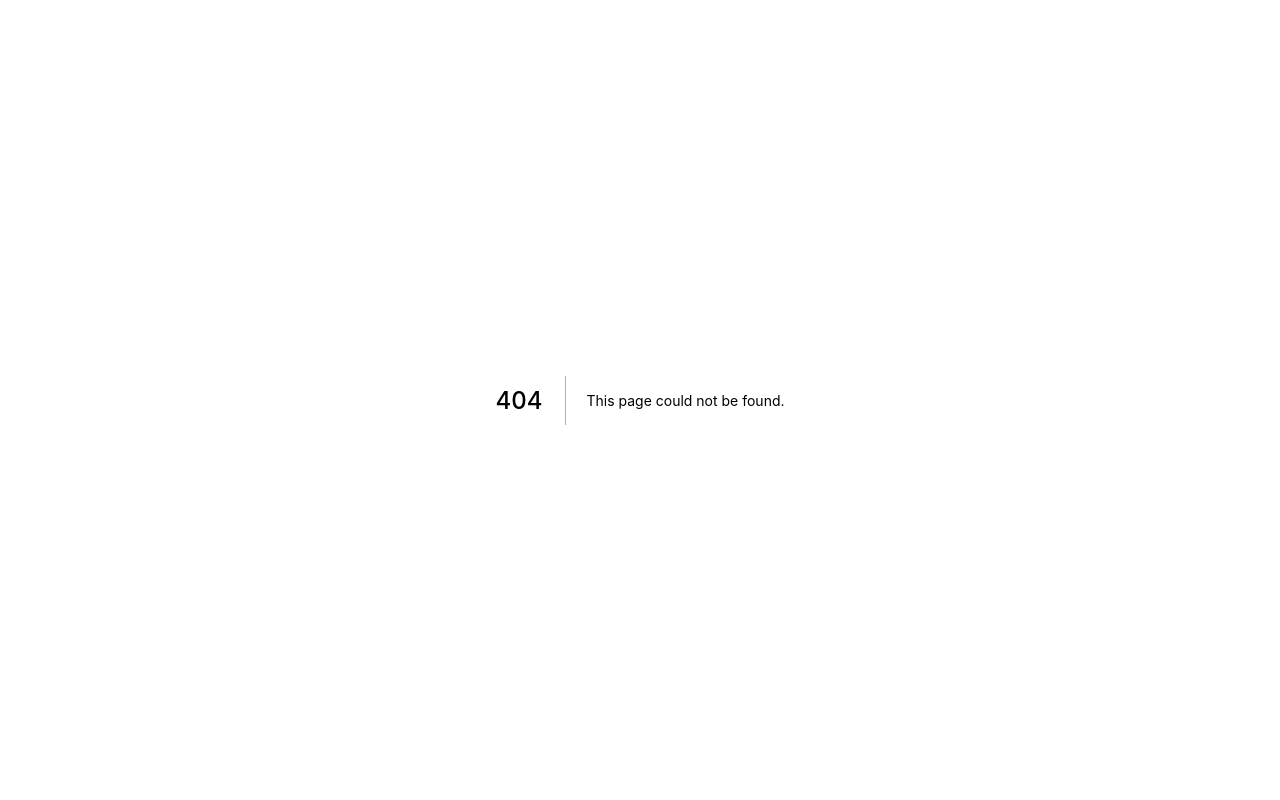
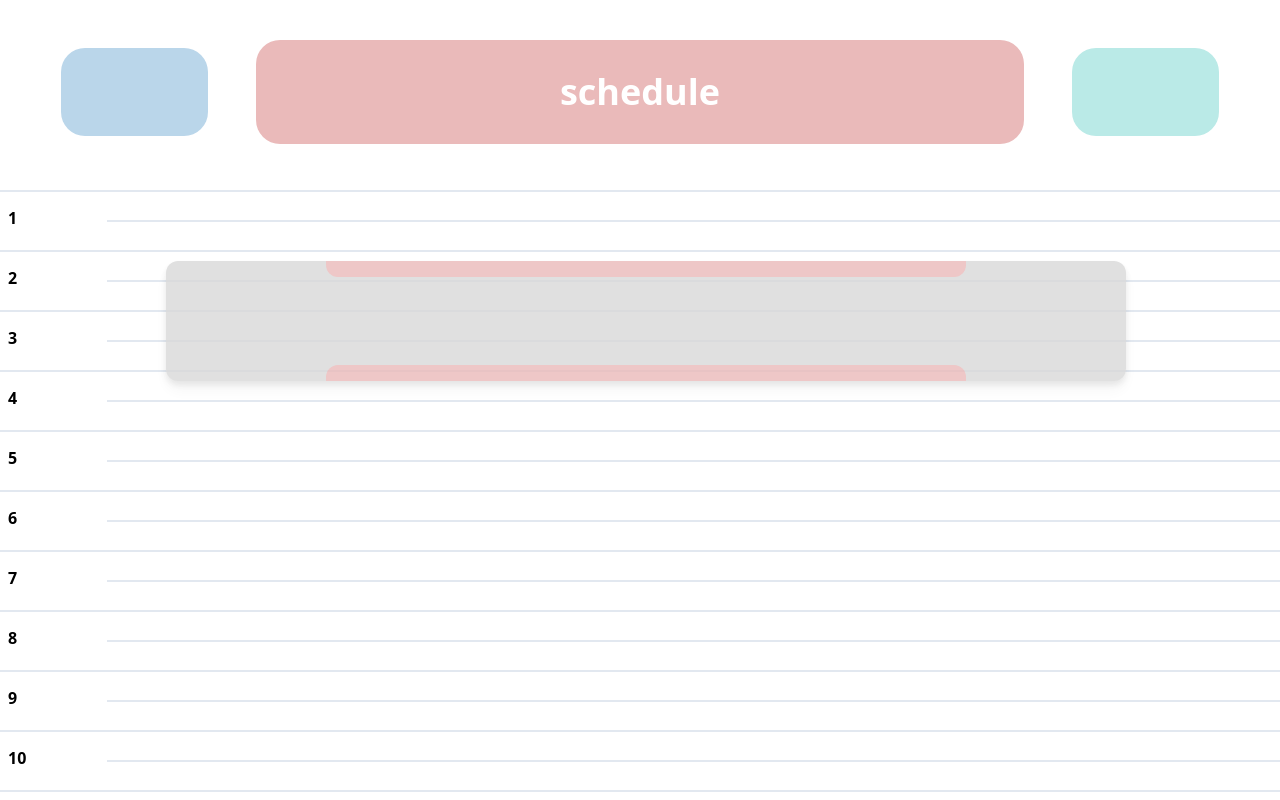
Before and after one commit to c25tc/Productivity-App, a Next.js app: page /schedule/edit in a window 1280 px wide. Before the commit this address had no page. Shown: the top 800 px of the page. Built offline with nearby package versions, Linux system fonts and the light colour scheme.

Commit message:
starting to add schedule block

```diff
--- a/components/MobileHeader.jsx
+++ b/components/MobileHeader.jsx
@@ -1,7 +1,8 @@
 import React from 'react'
 import { motion } from 'framer-motion';
+import Link from 'next/link';
 
-const MobileHeader = ({name, color, topLeftButton}) => {
+const MobileHeader = ({name, color, topLeftButton, leftButtonLink}) => {
 
     var leftTextSize = "";
     var paddingX = "";
@@ -17,8 +18,7 @@ const MobileHeader = ({name, color, topLeftButton}) => {
   return (
     <div className="md:hidden">
       <div className={`fixed px-3 py-2 bg-${color} z-20 text-white rounded-xl top-4 right-4 font-bold text-2xl`}>user</div>
-      <div className={`fixed px-3 py-2 bg-${color} z-20 text-white rounded-xl top-4 px-${paddingX} left-4 font-bold text-${leftTextSize}`}>{topLeftButton}</div>
-
+      <Link href={leftButtonLink}><div className={`fixed px-3 py-2 bg-${color} z-20 text-white rounded-xl top-4 px-${paddingX} left-4 font-bold text-${leftTextSize}`}>{topLeftButton}</div></Link>
       <div className="fixed z-10 w-full h-24 bg-white"></div>
       <header className="grid grid-cols-12 h-30 mb-10 pt-10 fixed top-10 w-full z-10 drop-shadow-xl">
         <div
--- /dev/null
+++ b/components/Schedule.jsx
@@ -0,0 +1,36 @@
+import React from "react";
+
+const Schedule = () => {
+  const rows = [];
+  for (let i = 0; i < 24; i++) {
+    let num = i % 12;
+    if (num == 0) num = 12;
+    if (i != 0) {
+      rows.push(
+        <>
+          <div
+            className="bg-slate-200 h-[2px] my-[14px] col-start-2 col-span-10"
+            layoutId={`schedule-30-${i}`}
+          ></div>
+          <div
+            className="col-start-2 col-span-1 font-bold translate-x-2"
+            layoutId={`schedule-number-${i}`}
+          >
+            {num}
+          </div>
+          <div
+            className="bg-slate-200 h-[2px] my-[14px] col-start-3 col-span-9"
+            layoutId={`schedule-hour-${i}`}
+          ></div>
+        </>
+      );
+    }
+  }
+  return (
+    <div className=" grid grid-cols-12 grid-rows-[24] w-full">
+      {rows}
+    </div>
+  );
+};
+
+export default Schedule;
--- /dev/null
+++ b/components/ScheduleEdit.jsx
@@ -0,0 +1,37 @@
+import React from "react";
+
+const ScheduleEdit = () => {
+  const rows = [];
+  for (let i = 0; i < 24; i++) {
+    let num = i % 12;
+    if (num == 0) num = 12;
+    if (i != 0) {
+      rows.push(
+        <>
+          <div
+            className="bg-slate-200 h-[2px] my-[14px] col-start-1 col-span-12"
+            layoutId={`schedule-30-${i}`}
+          ></div>
+          <div
+            className="col-start-1 col-span-1 font-bold translate-x-2"
+            layoutId={`schedule-number-${i}`}
+          >
+            {num}
+          </div>
+          <div
+            className="bg-slate-200 h-[2px] my-[14px] col-start-2 col-span-11"
+            layoutId={`schedule-hour-${i}`}
+          ></div>
+        </>
+      );
+    }
+  }
+  return (
+    <>
+      <div className="grid grid-cols-12 grid-rows-[24] w-full">{rows}</div>
+      <div></div>;
+    </>
+  );
+};
+
+export default ScheduleEdit;
--- a/pages/_app.js
+++ b/pages/_app.js
@@ -1,11 +1,13 @@
-import { AnimatePresence } from 'framer-motion';
+import { AnimatePresence, AnimateSharedLayout } from 'framer-motion';
 import '../styles/globals.css'
 
 function MyApp({ Component, pageProps }) {
   return (
-    <AnimatePresence initial={false}>
-      <Component {...pageProps} />
-    </AnimatePresence>
+    <AnimateSharedLayout>
+      <AnimatePresence>
+        <Component {...pageProps} />
+      </AnimatePresence>
+    </AnimateSharedLayout>
   );
 }
 
--- a/pages/schedule.jsx
+++ b/pages/schedule.jsx
@@ -1,11 +1,28 @@
+import { useState } from "react";
 import Head from "next/head";
 import Header from "../components/Header";
 import Footer from "../components/Footer";
 import MobileHeader from "../components/MobileHeader";
 import { motion } from "framer-motion";
-
+import Schedule from "../components/Schedule";
+import ScheduleEdit from "../components/ScheduleEdit";
 
 export default function Home() {
+  const [blockOffTimes, setblockOffTimes] = useState([
+    [1, 120],
+    [12, 60],
+    [20, 90],
+  ]);
+  let blocks = [];
+  for (let i = 0; i < blockOffTimes.length; i++) {
+    let top = 297 + blockOffTimes[i][0] * 60;
+    blocks.push(
+      <div
+        className={`w-7/12 bg-[#D9D9D9] opacity-80 absolute left-[22%] rounded-xl drop-shadow-lg`}
+        style={{ height: blockOffTimes[i][1] + "px", top: top }}
+      ></div>
+    );
+  }
   return (
     <div>
       <Head>
@@ -26,56 +43,30 @@ export default function Home() {
           leftLink={"tasks"}
           rightLink={"projects"}
         />
-        <MobileHeader name={"schedule"} color="pink" topLeftButton = {"edit"}/>
+        <MobileHeader
+          name={"schedule"}
+          color="pink"
+          topLeftButton={"edit"}
+          leftButtonLink="/schedule/edit"
+        />
 
         <div className="grid grid-cols-12 text-center">
           <div className="col-start-2 col-span-3 translate-y-1">yesterday</div>
-          <div className="font-bold text-3xl col-span-4 -translate-y-1">
+          <div
+            className="font-bold text-3xl col-span-4 -translate-y-1"
+            layoutId={"today"}
+          >
             today
           </div>
           <div className="col-span-3 translate-y-1">tommorow</div>
         </div>
 
-        <div className=" grid grid-cols-12 grid-rows-[24] w-full">
-          <div className="bg-slate-300 h-[1px] my-[15px] col-start-2 col-span-10"></div>
-          <div className="col-start-2 col-span-1 font-bold translate-x-2">12</div>
-          <div className="bg-slate-300 h-[2px] my-[14px] col-start-3 col-span-9"></div>
-          <div className="bg-slate-300 h-[1px] my-[14px] col-start-2 col-span-10"></div>
-          <div className="col-start-2 col-span-1 font-bold translate-x-2">1</div>
-          <div className="bg-slate-300 h-[2px] my-[14px] col-start-3 col-span-9"></div>
-          <div className="bg-slate-300 h-[1px] my-[15px] col-start-2 col-span-10"></div>
-          <div className="col-start-2 col-span-1 font-bold translate-x-2">2</div>
-          <div className="bg-slate-300 h-[2px] my-[14px] col-start-3 col-span-9"></div>
-          <div className="bg-slate-300 h-[1px] my-[14px] col-start-2 col-span-10"></div>
-          <div className="col-start-2 col-span-1 font-bold translate-x-2">3</div>
-          <div className="bg-slate-300 h-[2px] my-[14px] col-start-3 col-span-9"></div>
-          <div className="bg-slate-300 h-[1px] my-[15px] col-start-2 col-span-10"></div>
-          <div className="col-start-2 col-span-1 font-bold translate-x-2">4</div>
-          <div className="bg-slate-300 h-[2px] my-[14px] col-start-3 col-span-9"></div>
-          <div className="bg-slate-300 h-[1px] my-[14px] col-start-2 col-span-10"></div>
-          <div className="col-start-2 col-span-1 font-bold translate-x-2">5</div>
-          <div className="bg-slate-300 h-[2px] my-[14px] col-start-3 col-span-9"></div>
-          <div className="bg-slate-300 h-[1px] my-[15px] col-start-2 col-span-10"></div>
-          <div className="col-start-2 col-span-1 font-bold translate-x-2">6</div>
-          <div className="bg-slate-300 h-[2px] my-[14px] col-start-3 col-span-9"></div>
-          <div className="bg-slate-300 h-[1px] my-[14px] col-start-2 col-span-10"></div>
-          <div className="col-start-2 col-span-1 font-bold translate-x-2">7</div>
-          <div className="bg-slate-300 h-[2px] my-[14px] col-start-3 col-span-9"></div>
-          <div className="bg-slate-300 h-[1px] my-[15px] col-start-2 col-span-10"></div>
-          <div className="col-start-2 col-span-1 font-bold translate-x-2">8</div>
-          <div className="bg-slate-300 h-[2px] my-[14px] col-start-3 col-span-9"></div>
-          <div className="bg-slate-300 h-[1px] my-[14px] col-start-2 col-span-10"></div>
-          <div className="col-start-2 col-span-1 font-bold translate-x-2">9</div>
-          <div className="bg-slate-300 h-[2px] my-[14px] col-start-3 col-span-9"></div>
-          <div className="bg-slate-300 h-[1px] my-[15px] col-start-2 col-span-10"></div>
-          <div className="col-start-2 col-span-1 font-bold translate-x-2">10</div>
-          <div className="bg-slate-300 h-[2px] my-[14px] col-start-3 col-span-9"></div>
-          <div className="bg-slate-300 h-[1px] my-[14px] col-start-2 col-span-10"></div>
-          <div className="col-start-2 col-span-1 font-bold translate-x-2">11</div>
-          <div className="bg-slate-300 h-[2px] my-[14px] col-start-3 col-span-9"></div>
+        <Schedule />
+        {blocks}
+        {/* <div className=" w-7/12 h-[240px] bg-[#D9D9D9] opacity-80 absolute top-[297px] left-[22%] rounded-xl drop-shadow-lg"></div> */}
+        <div className=" w-7/12 h-[60px] bg-blue absolute top-[537px] left-[22%] rounded-xl drop-shadow-lg text-white text-xl font-bold text-center p-4">
+          english homework
         </div>
-        <div className=" w-7/12 h-[240px] bg-[#D9D9D9] opacity-80 absolute top-[297px] left-[22%] rounded-xl drop-shadow-lg"></div>
-        <div className=" w-7/12 h-[60px] bg-blue absolute top-[537px] left-[22%] rounded-xl drop-shadow-lg text-white text-xl font-bold text-center p-4">english homework</div>
       </motion.div>
 
       <Footer
--- /dev/null
+++ b/pages/schedule/edit.jsx
@@ -0,0 +1,155 @@
+import Head from "next/head";
+import Header from "../../components/Header";
+import Footer from "../../components/Footer";
+import MobileHeader from "../../components/MobileHeader";
+import { motion } from "framer-motion";
+import Schedule from "../../components/Schedule";
+import ScheduleEdit from "../../components/ScheduleEdit";
+import React, { useState, useRef, useEffect } from "react";
+
+export default function Home() {
+  const [, updateState] = React.useState();
+  const forceUpdate = React.useCallback(() => updateState({}), []);
+  const [blockOffTimes, setblockOffTimes] = useState([
+    [0, 120],
+    [720, 60],
+    [1200, 90],
+  ]);
+  let blocks = [];
+  let blockRefs = [];
+  let topRefs = [];
+  let bottomRefs = [];
+
+  for (let i = 0; i < blockOffTimes.length; i++) {
+    blockRefs[i] = useRef(null);
+    topRefs[i] = useRef(null);
+    bottomRefs[i] = useRef(null);
+    let top = 261 + blockOffTimes[i][0];
+    blocks.push(
+      <div
+        className={`w-9/12 bg-[#D9D9D9] opacity-80 absolute left-[13%] rounded-xl drop-shadow-lg`}
+        style={{ height: blockOffTimes[i][1] + "px", top: top }}
+        ref={blockRefs[i]}
+      >
+        <div
+          className="relative bg-pink top-0 w-4/6 h-4 left-1/2 -translate-x-1/2 rounded-b-xl"
+          ref={topRefs[i]}
+        ></div>
+        <div
+          className="absolute bottom-0 bg-pink w-4/6 h-4 left-1/2 -translate-x-1/2 rounded-t-xl"
+          ref={bottomRefs[i]}
+        ></div>
+      </div>
+    );
+  }
+
+  function renderBlocks() {
+    for (let i = 0; i < blockOffTimes.length; i++) {
+      let top = 261 + blockOffTimes[i][0];
+      blocks.push(
+        <div
+          className={`w-9/12 bg-[#D9D9D9] opacity-80 absolute left-[13%] rounded-xl drop-shadow-lg`}
+          style={{ height: blockOffTimes[i][1] + "px", top: top }}
+          ref={blockRefs[i]}
+        >
+          <div
+            className="relative bg-pink top-0 w-4/6 h-4 left-1/2 -translate-x-1/2 rounded-b-xl"
+            ref={topRefs[i]}
+          ></div>
+          <div
+            className="absolute bottom-0 bg-pink w-4/6 h-4 left-1/2 -translate-x-1/2 rounded-t-xl"
+            ref={bottomRefs[i]}
+          ></div>
+        </div>
+      );
+      forceUpdate()
+    }
+
+    blocks = [];
+  }
+
+  useEffect(() => {
+    function mousedown(e, i) {
+      let offset = e.pageY - blockOffTimes[i][0] - 261;
+      window.addEventListener("mousemove", mousemove);
+      window.addEventListener("mouseup", mouseup);
+
+      function mousemove(e) {
+        const currentBlocks = blockOffTimes;
+        currentBlocks[i][0] = Math.round((e.pageY - 261 - offset)/15) * 15;
+        setblockOffTimes(currentBlocks);
+        renderBlocks();
+      }
+      function mouseup() {
+        window.removeEventListener("mousemove", mousemove);
+        window.removeEventListener("mouseup", mouseup);
+      }
+    }
+    function touchstart(e, i) {
+        e.preventDefault();
+      let offset = e.touches[0].pageY - blockOffTimes[i][0] - 261;
+      window.addEventListener("touchmove", touchmove);
+      window.addEventListener("touchend", touchend);
+
+      function touchmove(e) {
+        e.preventDefault()
+        const currentBlocks = blockOffTimes;
+        currentBlocks[i][0] = Math.round((e.touches[0].pageY - 261 - offset)/15) * 15;
+        setblockOffTimes(currentBlocks);
+        renderBlocks();
+      }
+      function touchend() {
+        window.removeEventListener("touchmove", touchmove);
+        window.removeEventListener("touchend", touchend);
+      }
+    }
+    for (let i = 0; i < blockOffTimes.length; i++) {
+      const block = blockRefs[i].current;
+      const top = topRefs[i].current;
+      const bottom = bottomRefs[i].current;
+      renderBlocks();
+      console.log(block);
+      block.addEventListener("mousedown", (e) => {
+        mousedown(e, i);
+      });
+      block.addEventListener("touchstart", (e) => {
+        touchstart(e, i);
+      });
+    }
+    // return () => {
+    //   for (let i = 0; i < blockOffTimes.length; i++) {
+    //     blockRefs[i].current.removeEventListener("mousedown", (e) => {
+    //       mousedown(e, i);
+    //     });
+    //   }
+    // };
+  }, []);
+
+  return (
+    <div>
+      <Head>
+        <title>Create Next App</title>
+        <meta name="description" content="Generated by create next app" />
+        <link rel="icon" href="/favicon.ico" />
+      </Head>
+      <motion.div>
+        <Header
+          name={"schedule"}
+          left={"blue"}
+          middle={"pink"}
+          right={"green"}
+          leftLink={"tasks"}
+          rightLink={"projects"}
+        />
+        <MobileHeader
+          name={"schedule"}
+          color="pink"
+          topLeftButton={"✓"}
+          leftButtonLink="/schedule"
+        />
+        <ScheduleEdit />
+        {blocks}
+      </motion.div>
+    </div>
+  );
+}
```
Also changed, not shown: components/Day.jsx (+8 -2 lines), components/Footer.jsx (+14 -10 lines), pages/projects.jsx (+9 -3 lines), pages/tasks.jsx (+6 -2 lines).
